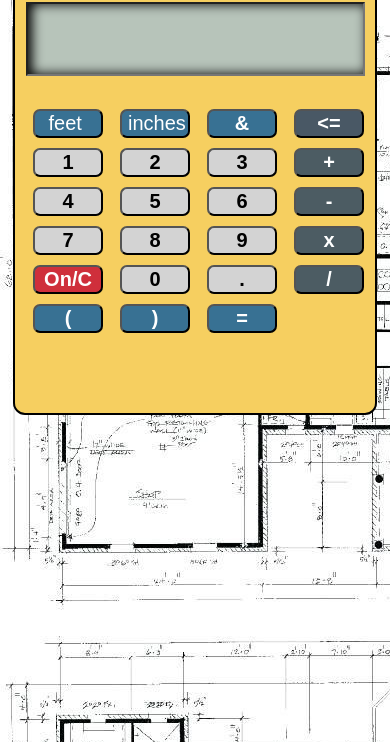
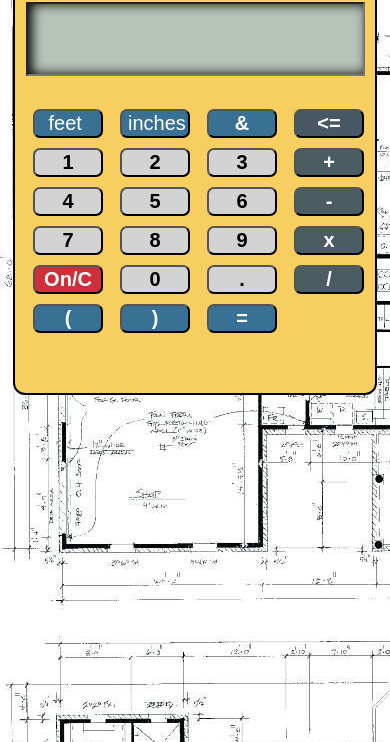
Before and after one commit to Hecano7/construction_calculator, a website: page index.html in a window 390 px wide. Shown: the part 102-844 px from the top of the page. Drawn offline with Linux system fonts and the light colour scheme.

```diff
--- a/public/style.css
+++ b/public/style.css
@@ -66,7 +66,7 @@
 }
 @media (max-width:430px){
   #calc-contain{
-    padding: 15px 5px 80px 5px;
+    padding: 15px 5px 60px 5px;
   }
 
 }
```
